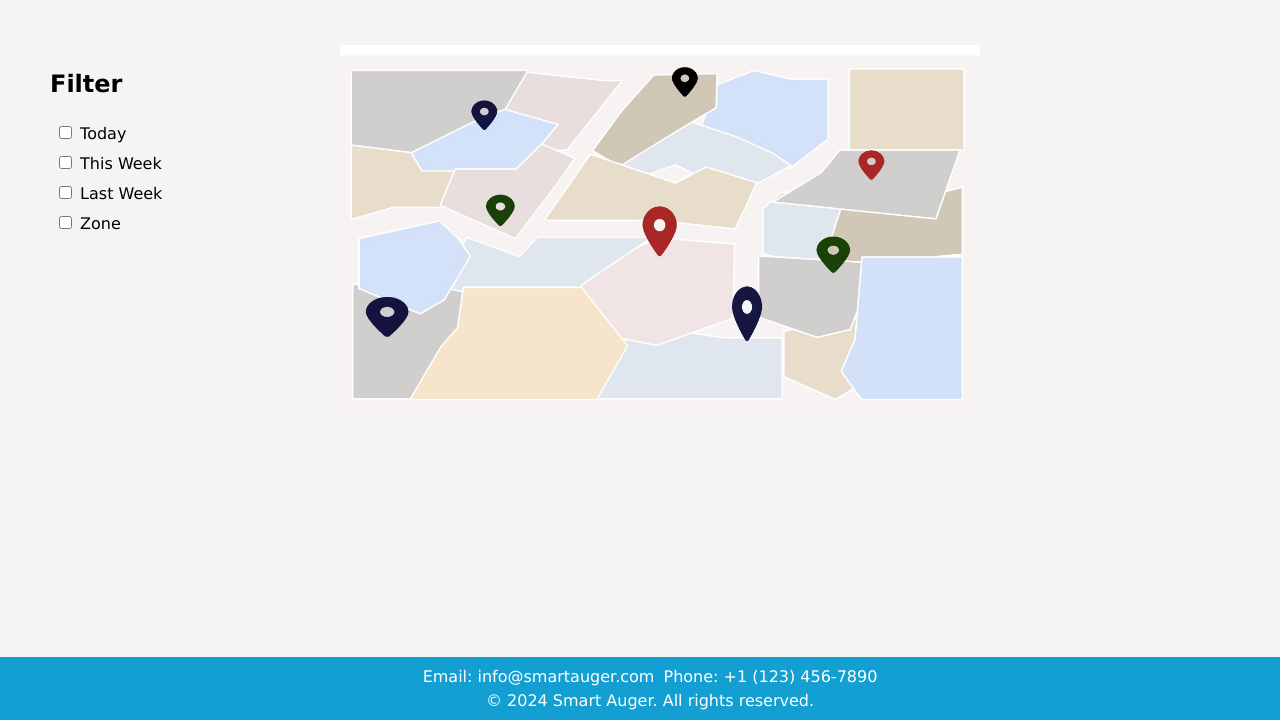
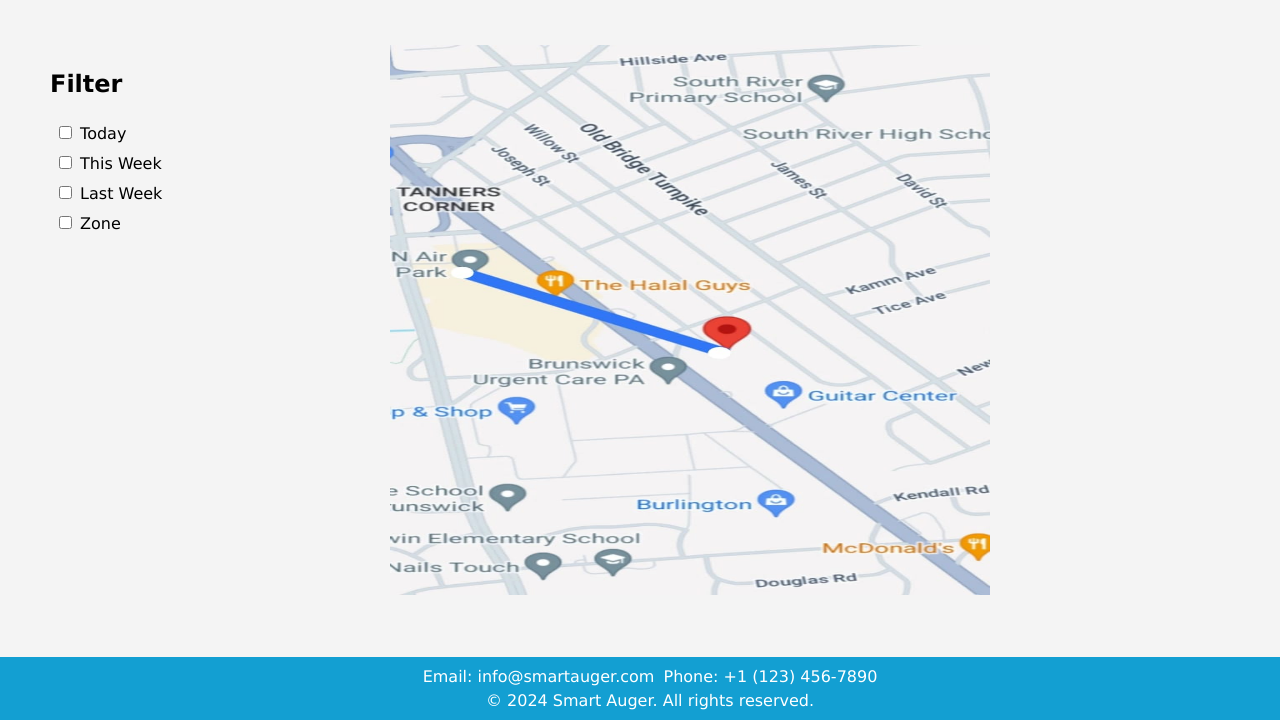
Before and after one commit to abhaydesigni4t/smart_auger, a Django app: page /map/ in a window 1280 px wide. Shown: the part 80-800 px from the top of the page. Run offline with Django 5.2, Linux system fonts and the light colour scheme.

Commit message:
map changes

```diff
--- a/smart_auger/app1/templates/app1/map_interface.html
+++ b/smart_auger/app1/templates/app1/map_interface.html
@@ -248,10 +248,14 @@
         .map {
             float: right;
             width: 50%;
-            height: 150px;
             margin-top: 45px;
             margin-left: -20px;
-            margin-right: 300px;
+            margin-right: 250px;
+        }
+
+        .map img {
+            width: 600px;
+            height: 200px;
         }
 
         .sidebar h2 {
@@ -336,9 +340,12 @@
 
     <div class="clearfix">
         <div class="map">
-            <img src="{% static 'app1/images/map.jpg' %}" alt="Example Image" style="max-width: 100%; height: auto;">
+            <img src="{% static 'app1/images/newjs.jpeg' %}" alt="Example Image" style="max-width: 600px; height: 550px;">
         </div>
         <div class="sidebar">
+
+
+
             <h2 class="filter-title">Filter</h2>
             <div class="checkbox">
                 <input type="checkbox" id="today">
```
Also changed, not shown: smart_auger/app1/static/app1/images/mapn.jpg (added), smart_auger/app1/static/app1/images/newjs.jpeg (added).
